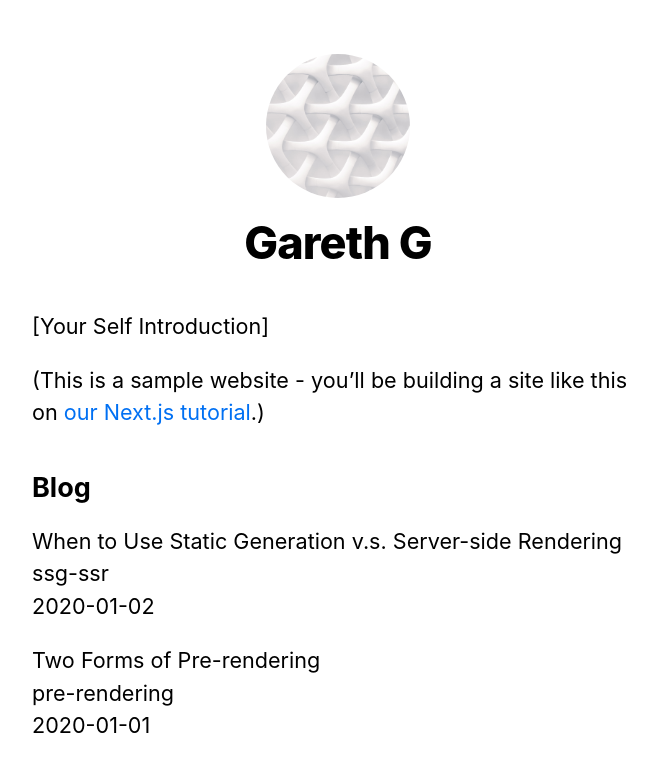
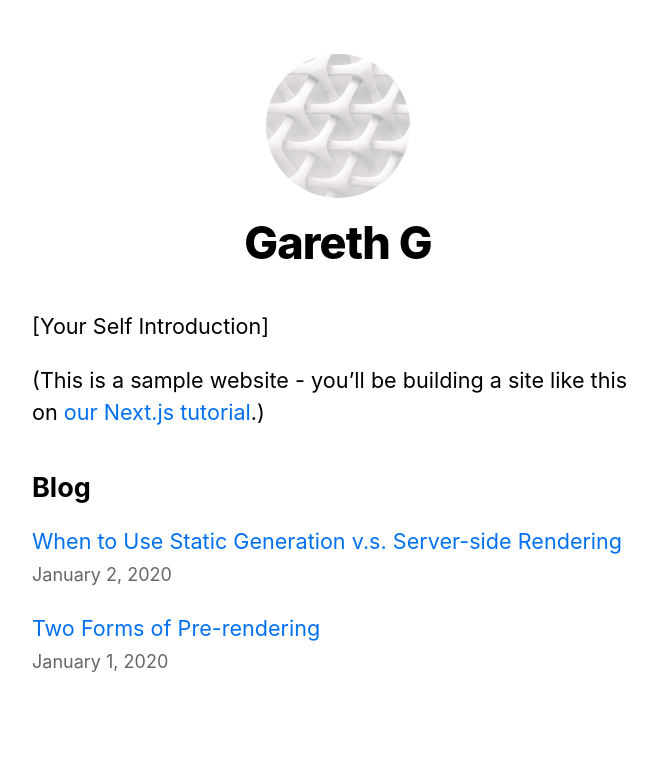
Before and after one commit to gareth-24/nextjs-blog, a Next.js app: page / in a window 1280 px wide. Shown: the top 772 px of the page, without its empty margins (302-959 px from the left). Built offline with nearby package versions, Linux system fonts and the light colour scheme.

Commit message:
update index.js with links

```diff
--- a/pages/index.js
+++ b/pages/index.js
@@ -1,6 +1,7 @@
 import Head from 'next/head';
 import styles from '../styles/Home.module.css';
 import Link from 'next/link';
+import Date from '../components/date';
 import Layout, { siteTitle } from '../components/layout';
 import utilStyles from '../styles/utils.module.css';
 import { getSortedPostsData } from '../lib/posts';
@@ -34,11 +35,11 @@
         <ul className={utilStyles.list}>
           {allPostsData.map(({ id, date, title }) => (
             <li className={utilStyles.listItem} key={id}>
-              {title}
+              <Link href={`/posts/${id}`}>{title}</Link>
               <br />
-              {id}
-              <br />
-              {date}
+              <small className={utilStyles.lightText}>
+                <Date dateString={date} />
+              </small>
             </li>
           ))}
         </ul>
```
